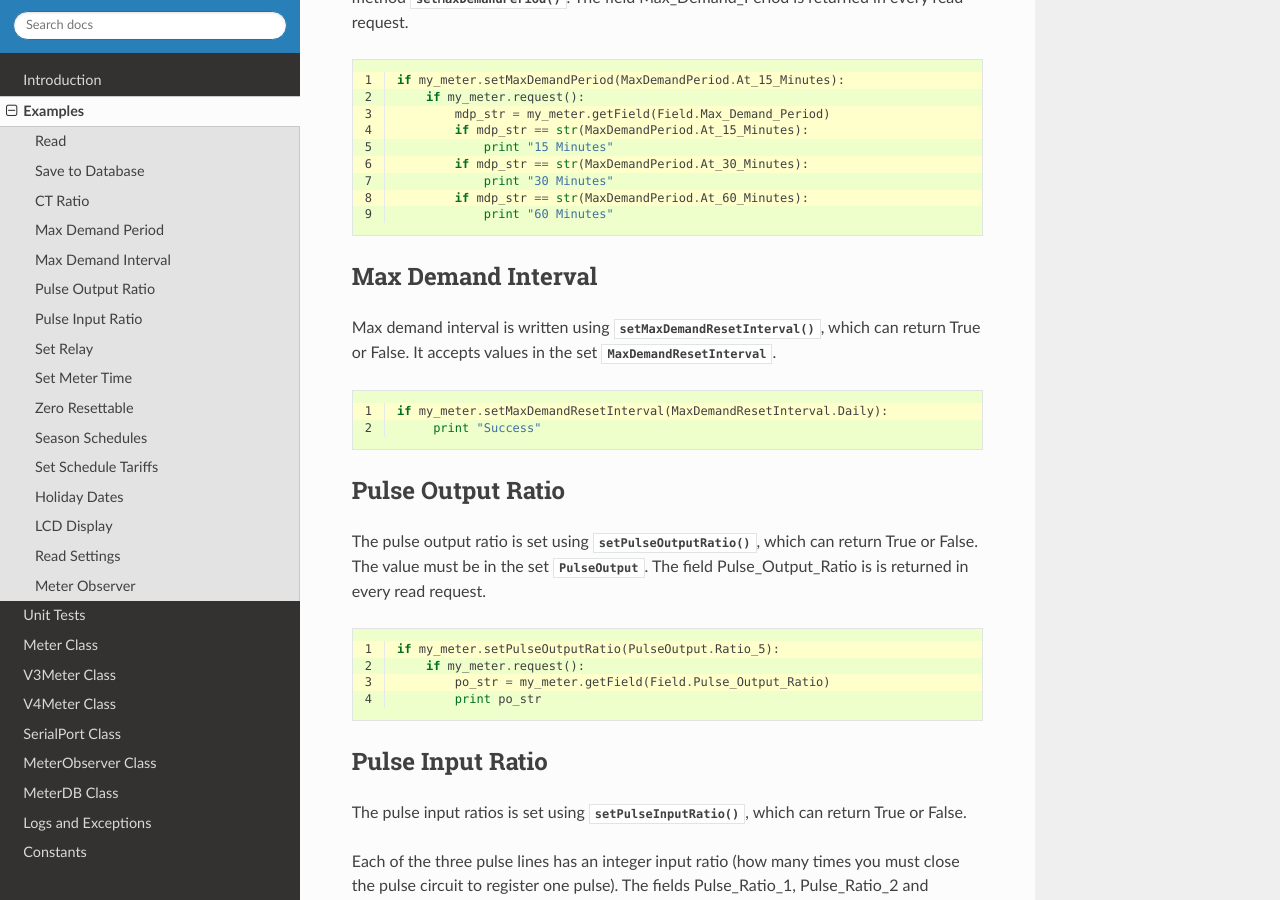
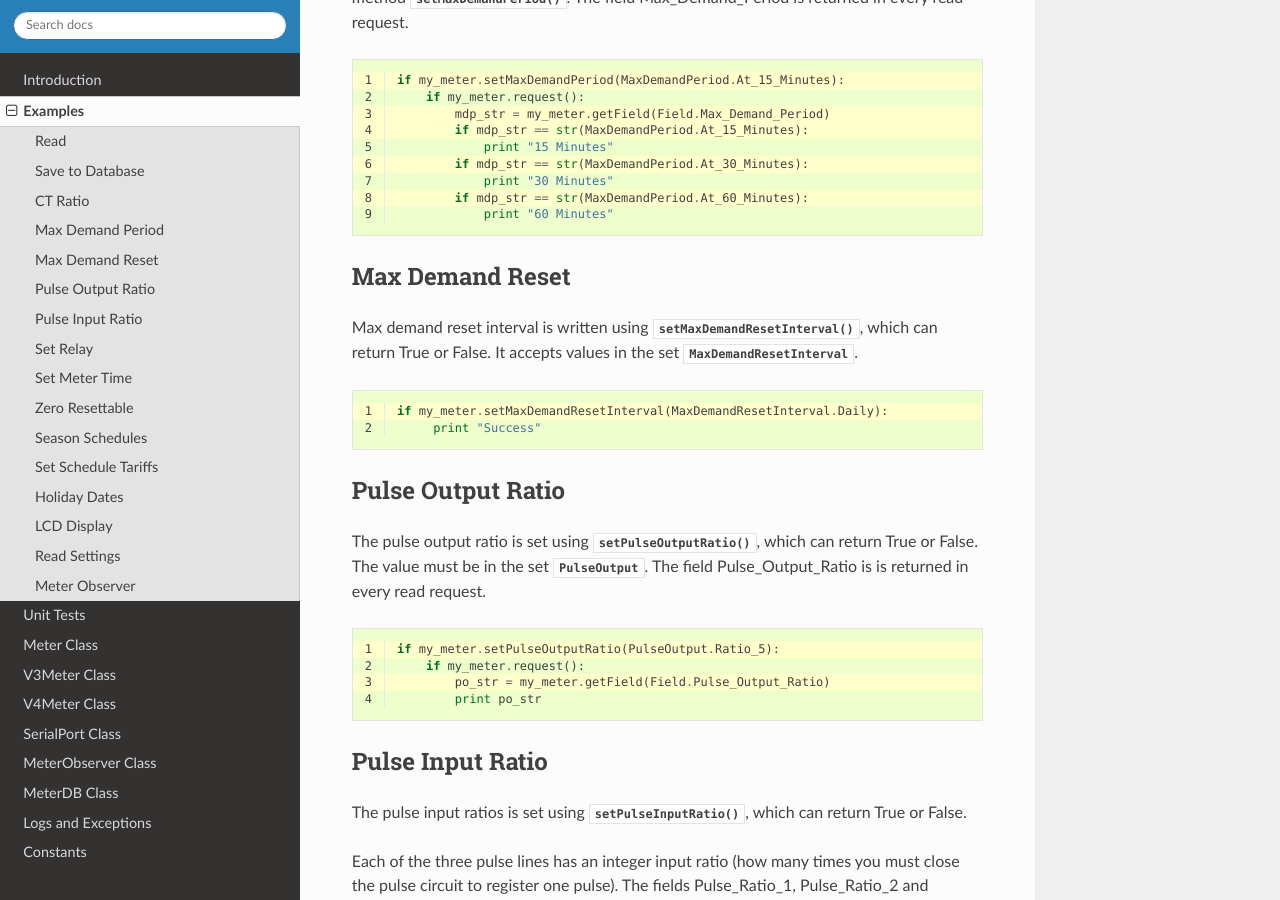
Before and after one commit to ekmmetering/ekmmeters, a Sphinx documentation site: the page built from docs/examples.rst, in a window 1280 px wide and 900 px high, scrolled down 2591 px. Built offline with Sphinx 7.4.7 and the Read the Docs theme 2.0.0, drawn with Linux system fonts in a browser that asks for light colours.

Commit message:
Update examples.rst

```diff
--- a/docs/examples.rst
+++ b/docs/examples.rst
@@ -145,10 +145,10 @@ Max_Demand_Period is returned in every read request.
            if mdp_str == str(MaxDemandPeriod.At_60_Minutes):
                print "60 Minutes"
 
-Max Demand Interval
-*******************
+Max Demand Reset
+****************
 
-Max demand interval is written using :func:`~ekmmeters.Meter.setMaxDemandResetInterval`, which
+Max demand reset interval is written using :func:`~ekmmeters.Meter.setMaxDemandResetInterval`, which
 can return True or False. It accepts values in the set :class:`~ekmmeters.MaxDemandResetInterval`.
 
 .. code-block:: python
```
